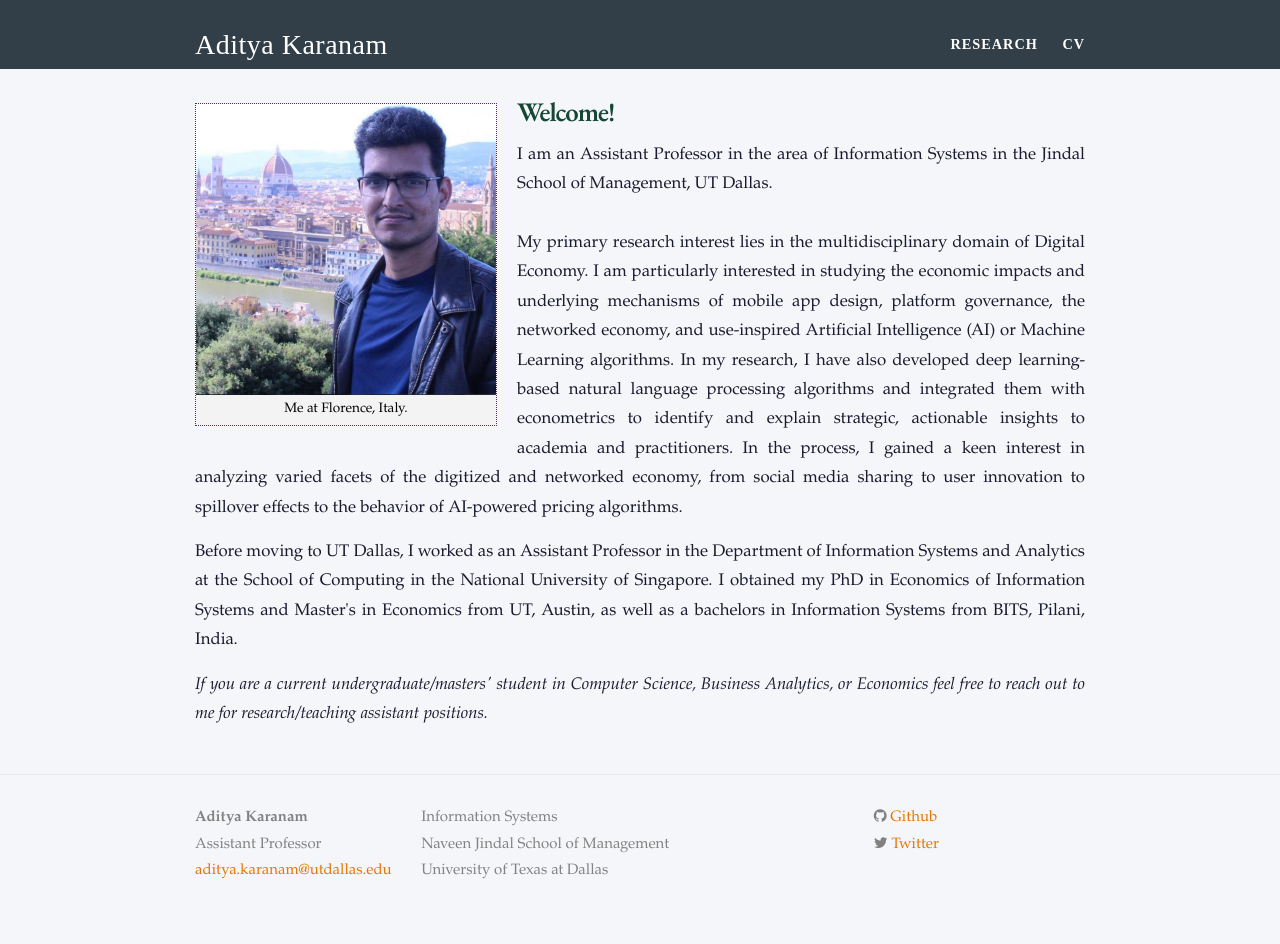
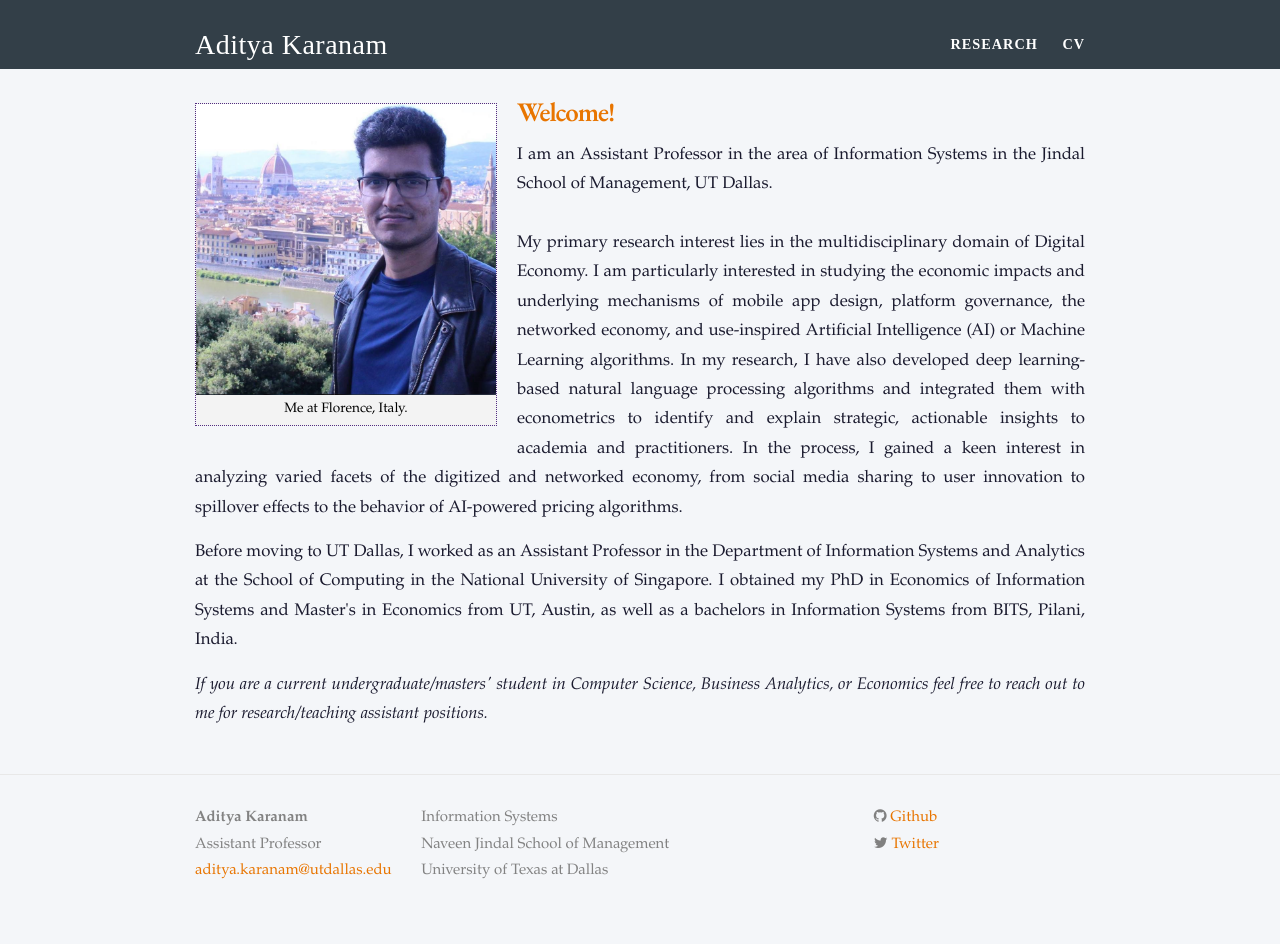
Before and after one commit to askaranam/askaranam.github.io, a Jekyll site: the page built from index.html, in a window 1280 px wide. Built offline with Jekyll 4.4.1, drawn with Linux system fonts in a browser that asks for light colours; nearby versions of some CDN libraries; some web fonts are replaced.

Commit message:
Update _layout.scss

```diff
--- a/_sass/_layout.scss
+++ b/_sass/_layout.scss
@@ -184,7 +184,7 @@ h1 /* .post-title */ {
     letter-spacing: -1px;
     line-height: 1;
 		font-family: 'EB Garamond', Garamond, Georgia, serif;
-		color: $utd-green;
+		color: $utd-orange;
 	font-size: 2.2em;
     @include media-query($on-laptop) {
 /*        font-size: 36px; */
```
